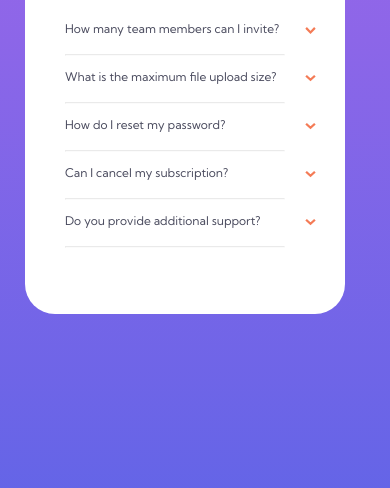
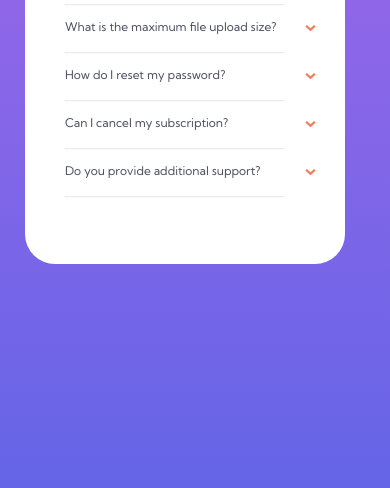
Before and after one commit to LeslieLopez25/faq-accordion-card, a plain HTML site: page index.html in a window 390 px wide. Shown: the part 356-844 px from the top of the page. Drawn offline with Linux system fonts and the light colour scheme.

Commit message:
Fixed media query sizes

```diff
--- a/styles.css
+++ b/styles.css
@@ -168,7 +168,6 @@ h1 {
     display: flex;
     position: absolute;
     left: 2.08rem;
-    top: 12.5rem;
     min-width: 26.66rem;
     width: 16.66rem;
     height: 43.33rem;
```
